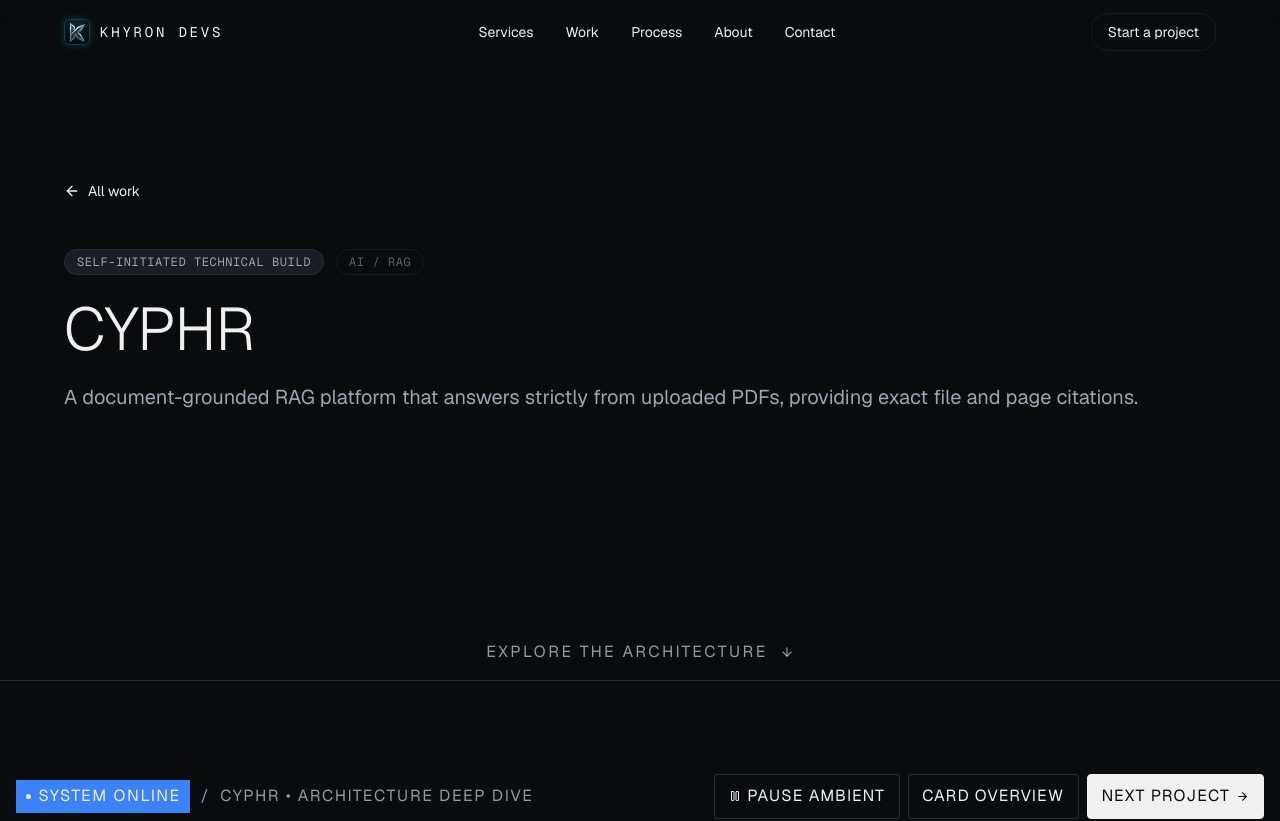
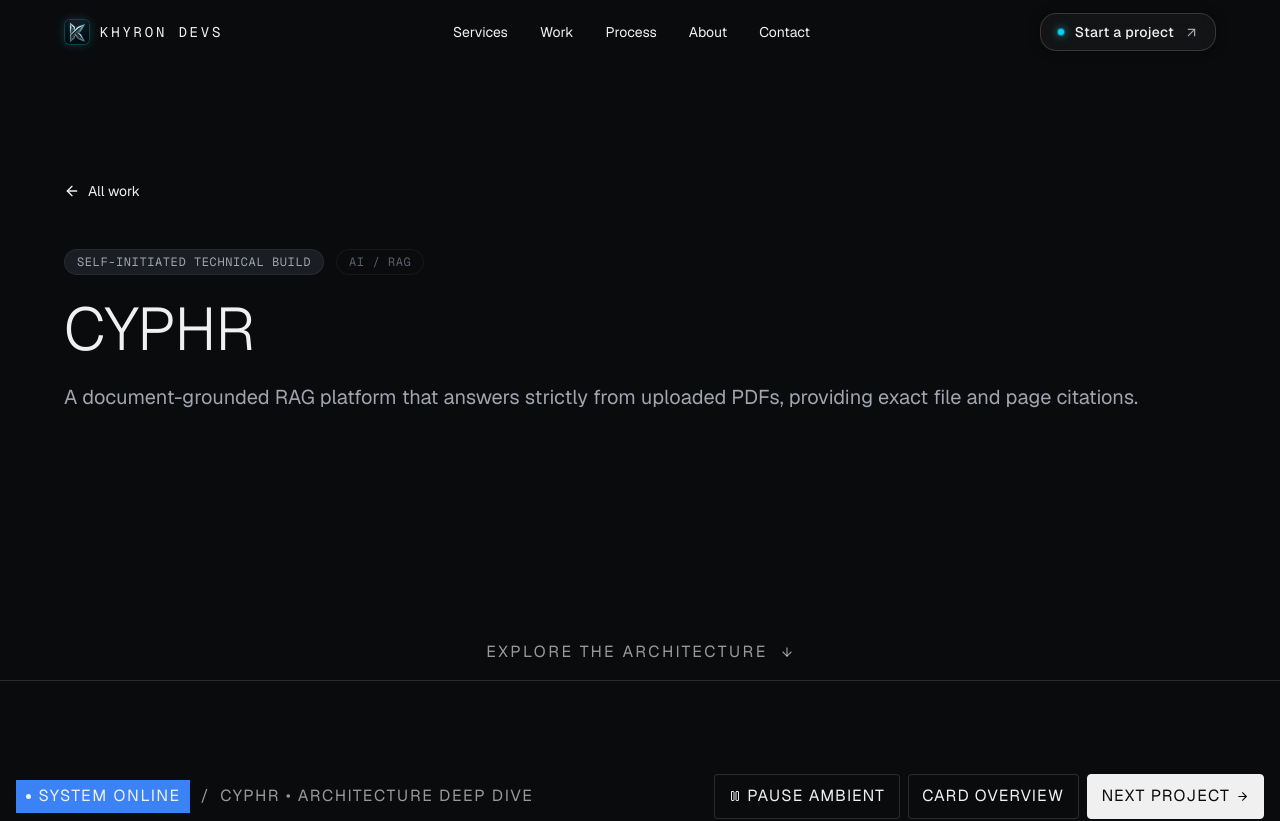
Before and after one commit to khyrondevs/khyrondevs.com, a Next.js app: page /work/cyphr in a window 1280 px wide. Shown: the top 821 px of the page. Built offline with nearby package versions, Linux system fonts and the light colour scheme.

Commit message:
feat(nav): add interactive micro-interactions and magnetic feedback

```diff
--- a/components/sections/shared/nav-mobile.tsx
+++ b/components/sections/shared/nav-mobile.tsx
@@ -5,8 +5,12 @@ import { usePathname } from 'next/navigation'
 import * as Dialog from '@radix-ui/react-dialog'
 import { motion } from 'motion/react'
 import Link from 'next/link'
-import { X } from 'lucide-react'
+import { X, ArrowUpRight } from 'lucide-react'
+import { cn } from '@/lib/utils'
 import type { NavLink } from '@/lib/content/site-config'
+import { useReducedMotion } from '@/hooks/use-reduced-motion'
+
+const MotionLink = motion.create(Link)
 
 interface NavMobileProps {
   links: NavLink[]
@@ -16,6 +20,7 @@ interface NavMobileProps {
 
 export function NavMobile({ links, open, onOpenChange }: NavMobileProps) {
   const pathname = usePathname()
+  const reducedMotion = useReducedMotion()
 
   // Close on route change
   useEffect(() => {
@@ -47,35 +52,57 @@ export function NavMobile({ links, open, onOpenChange }: NavMobileProps) {
                 Navigation
               </Dialog.Title>
               <Dialog.Close asChild>
-                <button
-                  className="text-fg-muted hover:text-fg transition-colors p-2 -mr-2 rounded-md focus-visible:outline-none focus-visible:ring-2 focus-visible:ring-[var(--accent)]"
+                <motion.button
+                  whileTap={reducedMotion ? undefined : { scale: 0.90 }}
+                  className="text-fg-muted hover:text-fg transition-colors p-2 -mr-2 rounded-md focus-visible:outline-none focus-visible:ring-2 focus-visible:ring-cyan-400"
                   aria-label="Close navigation"
                 >
                   <X size={20} />
-                </button>
+                </motion.button>
               </Dialog.Close>
             </div>
 
             <ul className="flex flex-col gap-2 flex-1" role="list">
-              {links.map((link) => (
-                <li key={link.href}>
-                  <Link
-                    href={link.href}
-                    className="block py-3 text-3xl font-light text-fg-muted hover:text-fg transition-colors focus-visible:outline-none focus-visible:text-accent"
-                  >
-                    {link.label}
-                  </Link>
-                </li>
-              ))}
+              {links.map((link) => {
+                const isActive = pathname === link.href
+
+                return (
+                  <li key={link.href}>
+                    <MotionLink
+                      href={link.href}
+                      whileTap={reducedMotion ? undefined : { scale: 0.97 }}
+                      className={cn(
+                        'flex items-center justify-between py-3 text-3xl font-light transition-colors focus-visible:outline-none focus-visible:text-accent',
+                        isActive ? 'text-accent font-normal' : 'text-fg-muted hover:text-fg'
+                      )}
+                    >
+                      <span>{link.label}</span>
+                      {isActive && (
+                        <span className="w-2 h-2 rounded-full bg-cyan-400 shadow-[0_0_8px_#22d3ee]" />
+                      )}
+                    </MotionLink>
+                  </li>
+                )
+              })}
             </ul>
 
             <div className="pt-8 border-t border-border">
-              <Link
+              <MotionLink
                 href="/contact"
-                className="inline-flex w-full items-center justify-center rounded-lg bg-accent px-6 py-3 text-white font-medium hover:bg-accent-light transition-colors focus-visible:outline-none focus-visible:ring-2 focus-visible:ring-[var(--accent)]"
+                whileTap={reducedMotion ? undefined : { scale: 0.96 }}
+                transition={{ type: 'spring', stiffness: 400, damping: 25 }}
+                className="group relative flex w-full items-center justify-center gap-2 rounded-lg bg-accent px-6 py-3.5 text-white font-medium hover:bg-accent-light shadow-[0_0_20px_rgba(59,130,246,0.3)] transition-colors focus-visible:outline-none focus-visible:ring-2 focus-visible:ring-cyan-400"
               >
-                Start a project
-              </Link>
+                <span className="relative flex h-2 w-2 items-center justify-center">
+                  <span className="absolute inline-flex h-full w-full animate-ping rounded-full bg-white opacity-60" />
+                  <span className="relative inline-flex h-1.5 w-1.5 rounded-full bg-white shadow-[0_0_6px_#fff]" />
+                </span>
+                <span>Start a project</span>
+                <ArrowUpRight
+                  size={16}
+                  className="transition-transform duration-200 group-hover:translate-x-0.5 group-hover:-translate-y-0.5"
+                />
+              </MotionLink>
             </div>
           </motion.nav>
         </Dialog.Content>
--- a/components/sections/shared/nav.tsx
+++ b/components/sections/shared/nav.tsx
@@ -5,15 +5,22 @@ import Link from 'next/link'
 import Image from 'next/image'
 import { usePathname } from 'next/navigation'
 import { motion } from 'motion/react'
-import { Menu } from 'lucide-react'
+import { Menu, ArrowUpRight } from 'lucide-react'
 import { cn } from '@/lib/utils'
 import { siteConfig } from '@/lib/content/site-config'
 import { NavMobile } from './nav-mobile'
+import { MagneticButton } from '@/components/ui/magnetic-button'
+import { useReducedMotion } from '@/hooks/use-reduced-motion'
+
+const MotionLink = motion.create(Link)
 
 export function Nav() {
   const [scrolled, setScrolled] = useState(false)
   const [mobileOpen, setMobileOpen] = useState(false)
+  const [hoveredHref, setHoveredHref] = useState<string | null>(null)
+  const [isCtaHovered, setIsCtaHovered] = useState(false)
   const pathname = usePathname()
+  const reducedMotion = useReducedMotion()
 
   useEffect(() => {
     const handleScroll = () => setScrolled(window.scrollY > 20)
@@ -37,8 +44,10 @@ export function Nav() {
         <div className="container-site">
           <div className="flex h-16 items-center justify-between">
             {/* Wordmark */}
-            <Link
+            <MotionLink
               href="/"
+              whileTap={reducedMotion ? undefined : { scale: 0.96 }}
+              transition={{ type: 'spring', stiffness: 400, damping: 25 }}
               className="group flex items-center gap-2.5 font-mono text-sm tracking-[0.2em] uppercase text-fg hover:text-accent transition-colors focus-visible:outline-none focus-visible:text-accent"
               aria-label={`${siteConfig.name} — home`}
             >
@@ -53,44 +62,141 @@ export function Nav() {
                 />
               </div>
               <span className="flex items-center">{siteConfig.name}</span>
-            </Link>
+            </MotionLink>
 
-            {/* Desktop nav */}
-            <nav aria-label="Main navigation" className="hidden md:flex items-center gap-8">
-              {siteConfig.navLinks.map((link) => (
-                <Link
+            {/* Desktop nav with interactive sliding hover capsule */}
+            <nav
+              aria-label="Main navigation"
+              className="hidden md:flex items-center gap-1"
+              onMouseLeave={() => setHoveredHref(null)}
+            >
+              {siteConfig.navLinks.map((link) => {
+                const isActive = pathname === link.href
+                const isHovered = hoveredHref === link.href
+
+                return (
+                  <MotionLink
                     key={link.href}
                     href={link.href}
+                    onMouseEnter={() => setHoveredHref(link.href)}
+                    whileTap={reducedMotion ? undefined : { scale: 0.94 }}
+                    transition={{ type: 'spring', stiffness: 400, damping: 25 }}
                     className={cn(
-                    'text-sm transition-colors focus-visible:outline-none focus-visible:text-accent',
-                    pathname === link.href
-                      ? 'text-accent'
+                      'relative px-3.5 py-1.5 text-sm transition-colors duration-200 select-none rounded-lg',
+                      'focus-visible:outline-none focus-visible:ring-2 focus-visible:ring-cyan-400/70',
+                      isActive
+                        ? 'text-cyan-400 font-medium'
+                        : isHovered
+                          ? 'text-white'
                           : 'text-fg-muted hover:text-fg'
                     )}
                   >
-                  {link.label}
-                </Link>
-              ))}
+                    {/* Floating sliding hover capsule */}
+                    {isHovered && (
+                      <motion.span
+                        layoutId="nav-hover-pill"
+                        className="absolute inset-0 rounded-lg bg-white/[0.07] border border-cyan-400/25 shadow-[0_0_12px_rgba(34,211,238,0.14)] -z-10"
+                        transition={
+                          reducedMotion
+                            ? { duration: 0 }
+                            : { type: 'spring', stiffness: 380, damping: 28 }
+                        }
+                      />
+                    )}
+
+                    {/* Active route indicator dot */}
+                    {isActive && (
+                      <motion.span
+                        layoutId="nav-active-dot"
+                        className="absolute bottom-0.5 left-1/2 -translate-x-1/2 w-1 h-1 rounded-full bg-cyan-400 shadow-[0_0_8px_#22d3ee]"
+                        transition={
+                          reducedMotion
+                            ? { duration: 0 }
+                            : { type: 'spring', stiffness: 380, damping: 28 }
+                        }
+                      />
+                    )}
+
+                    <span className="relative z-10">{link.label}</span>
+                  </MotionLink>
+                )
+              })}
             </nav>
 
             {/* CTA + mobile toggle */}
             <div className="flex items-center gap-3">
-              <Link
+              <MagneticButton strength={0.3} className="hidden md:inline-flex">
+                <MotionLink
                   href="/contact"
-                className="hidden md:inline-flex items-center rounded-lg border border-border px-4 py-2 text-sm text-fg hover:border-border-strong hover:bg-elevated transition-colors focus-visible:outline-none focus-visible:ring-2 focus-visible:ring-[var(--accent)]"
+                  onMouseEnter={() => setIsCtaHovered(true)}
+                  onMouseLeave={() => setIsCtaHovered(false)}
+                  whileHover={reducedMotion ? undefined : { scale: 1.02 }}
+                  whileTap={reducedMotion ? undefined : { scale: 0.95 }}
+                  transition={{ type: 'spring', stiffness: 400, damping: 25 }}
+                  className={cn(
+                    'group relative inline-flex items-center gap-2.5 overflow-hidden rounded-lg px-4 py-2 text-sm font-medium transition-all duration-300',
+                    'border backdrop-blur-sm',
+                    isCtaHovered
+                      ? 'border-cyan-400/60 bg-cyan-500/10 text-white shadow-[0_0_20px_rgba(34,211,238,0.3)]'
+                      : 'border-white/15 bg-white/[0.04] text-fg shadow-[0_0_12px_rgba(0,0,0,0.4)]',
+                    'focus-visible:outline-none focus-visible:ring-2 focus-visible:ring-cyan-400'
+                  )}
                 >
-                Start a project
-              </Link>
+                  {/* Interactive light sweep across the button */}
+                  <span
+                    className={cn(
+                      'pointer-events-none absolute inset-0 bg-gradient-to-r from-transparent via-cyan-400/20 to-transparent transition-transform duration-700 ease-out',
+                      isCtaHovered ? 'translate-x-full' : '-translate-x-full'
+                    )}
+                  />
 
-              <button
-                className="md:hidden p-2 -mr-2 text-fg-muted hover:text-fg transition-colors rounded-md focus-visible:outline-none focus-visible:ring-2 focus-visible:ring-[var(--accent)]"
+                  {/* Cyber status pulse indicator */}
+                  <span className="relative flex h-2 w-2 items-center justify-center">
+                    <span
+                      className={cn(
+                        'absolute inline-flex h-full w-full rounded-full bg-cyan-400 transition-opacity duration-300',
+                        isCtaHovered ? 'opacity-90 animate-ping' : 'opacity-40'
+                      )}
+                    />
+                    <span className="relative inline-flex h-1.5 w-1.5 rounded-full bg-cyan-400 shadow-[0_0_8px_#22d3ee]" />
+                  </span>
+
+                  <span className="tracking-wide">Start a project</span>
+
+                  {/* Directional micro-arrow with hover translation */}
+                  <motion.span
+                    animate={
+                      reducedMotion
+                        ? undefined
+                        : {
+                            x: isCtaHovered ? 2 : 0,
+                            y: isCtaHovered ? -2 : 0,
+                          }
+                    }
+                    transition={{ type: 'spring', stiffness: 400, damping: 25 }}
+                    className="inline-flex items-center"
+                  >
+                    <ArrowUpRight
+                      size={15}
+                      className={cn(
+                        'transition-colors duration-200',
+                        isCtaHovered ? 'text-cyan-400' : 'text-fg-muted'
+                      )}
+                    />
+                  </motion.span>
+                </MotionLink>
+              </MagneticButton>
+
+              <motion.button
+                whileTap={reducedMotion ? undefined : { scale: 0.90 }}
+                className="md:hidden p-2 -mr-2 text-fg-muted hover:text-fg hover:bg-white/[0.06] transition-colors rounded-lg border border-transparent hover:border-white/10 focus-visible:outline-none focus-visible:ring-2 focus-visible:ring-cyan-400"
                 onClick={() => setMobileOpen(true)}
                 aria-label="Open navigation menu"
                 aria-expanded={mobileOpen}
                 aria-controls="mobile-nav"
               >
                 <Menu size={20} />
-              </button>
+              </motion.button>
             </div>
           </div>
         </div>
```
Lines whose indentation alone changed are shown as unchanged.
